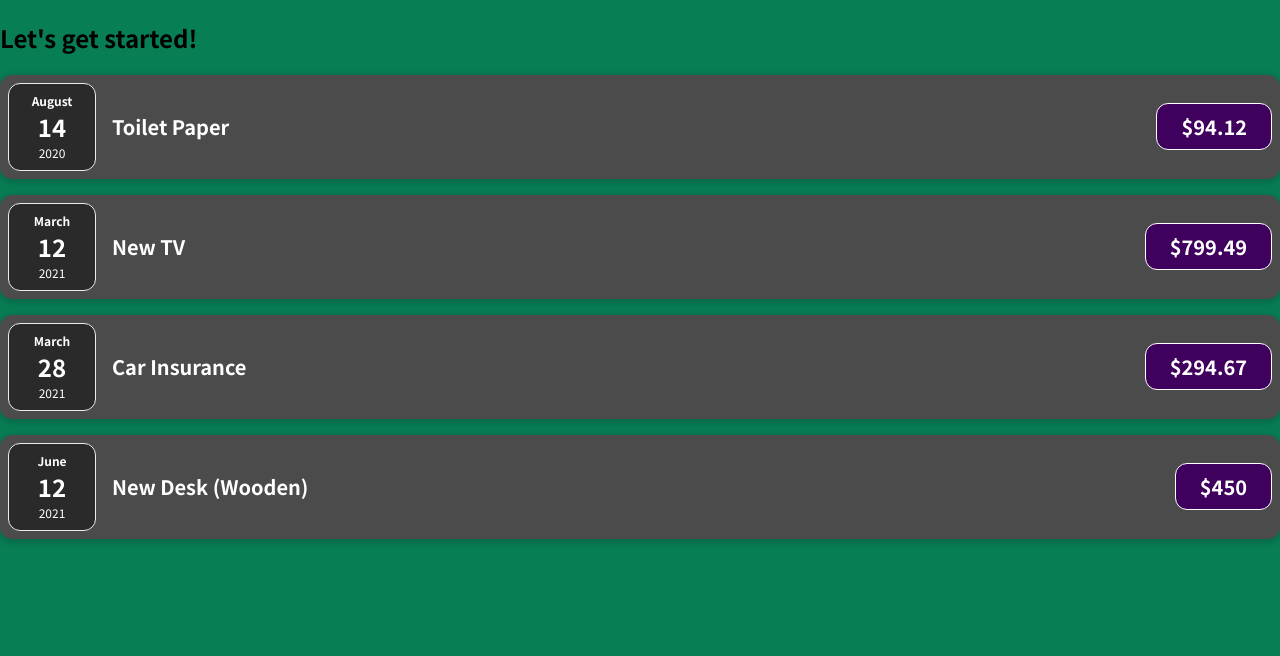
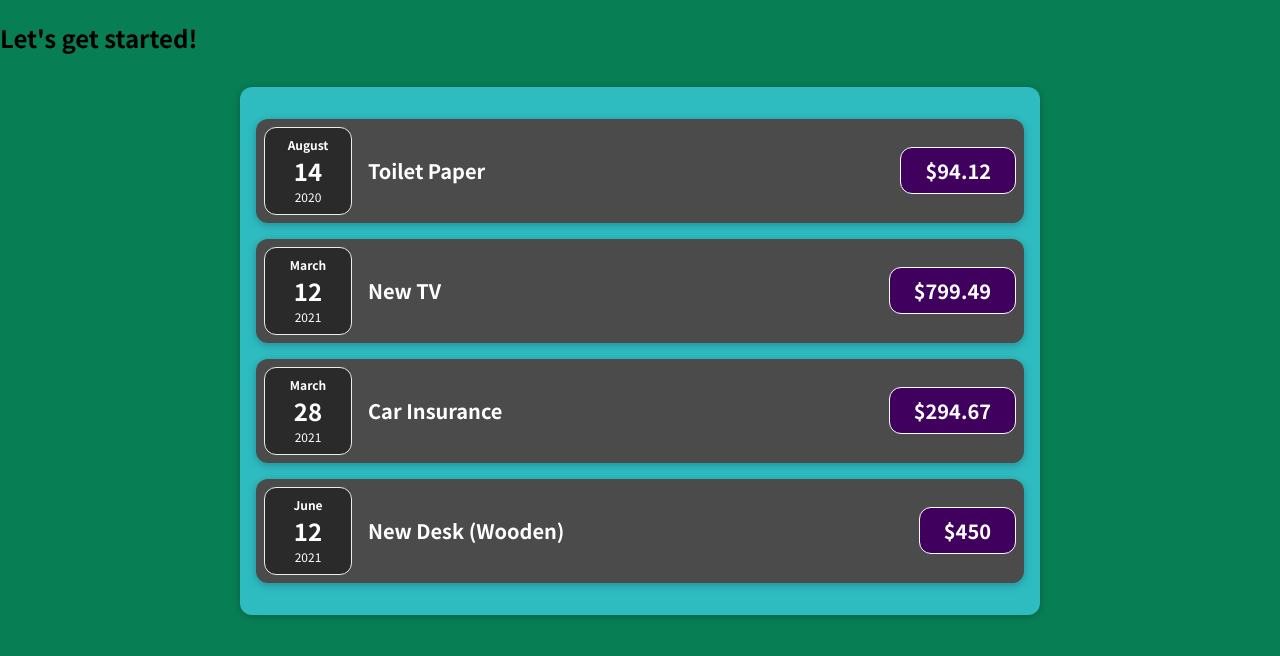
Before and after one commit to Tetre101/Expense-tracker, a JavaScript app: page / in a window 1280 px wide. Shown: the top 656 px of the page. Built offline with nearby package versions, Linux system fonts and the light colour scheme.

Commit message:
created an expenses component and passed props

```diff
--- a/src/App.js
+++ b/src/App.js
@@ -1,4 +1,4 @@
-import { ExpenseItem } from "./components/ExpenseItem";
+import { Expenses } from "./components/Expenses";
 
 function App() {
   const expenses = [
@@ -25,26 +25,7 @@
   return (
     <div>
       <h2>Let's get started!</h2>
-      <ExpenseItem
-        title={expenses[0].title}
-        price={expenses[0].amount}
-        date={expenses[0].date}
-      />
-      <ExpenseItem
-        title={expenses[1].title}
-        price={expenses[1].amount}
-        date={expenses[1].date}
-      />
-      <ExpenseItem
-        title={expenses[2].title}
-        price={expenses[2].amount}
-        date={expenses[2].date}
-      />
-      <ExpenseItem
-        title={expenses[3].title}
-        price={expenses[3].amount}
-        date={expenses[3].date}
-      />
+      <Expenses items={expenses} />
     </div>
   );
 }
--- /dev/null
+++ b/src/components/Expenses.css
@@ -0,0 +1,9 @@
+.expenses {
+  padding: 1rem;
+  background-color: rgb(46, 188, 193);
+  margin: 2rem auto;
+  width: 50rem;
+  max-width: 95%;
+  border-radius: 12px;
+  box-shadow: 0 1px 8px rgba(0, 0, 0, 0.25);
+}
--- /dev/null
+++ b/src/components/Expenses.js
@@ -0,0 +1,29 @@
+import { ExpenseItem } from "./ExpenseItem";
+import "./Expenses.css";
+
+export const Expenses = (props) => {
+  return (
+    <div className="expenses">
+      <ExpenseItem
+        title={props.items[0].title}
+        price={props.items[0].amount}
+        date={props.items[0].date}
+      />
+      <ExpenseItem
+        title={props.items[1].title}
+        price={props.items[1].amount}
+        date={props.items[1].date}
+      />
+      <ExpenseItem
+        title={props.items[2].title}
+        price={props.items[2].amount}
+        date={props.items[2].date}
+      />
+      <ExpenseItem
+        title={props.items[3].title}
+        price={props.items[3].amount}
+        date={props.items[3].date}
+      />
+    </div>
+  );
+};
```
